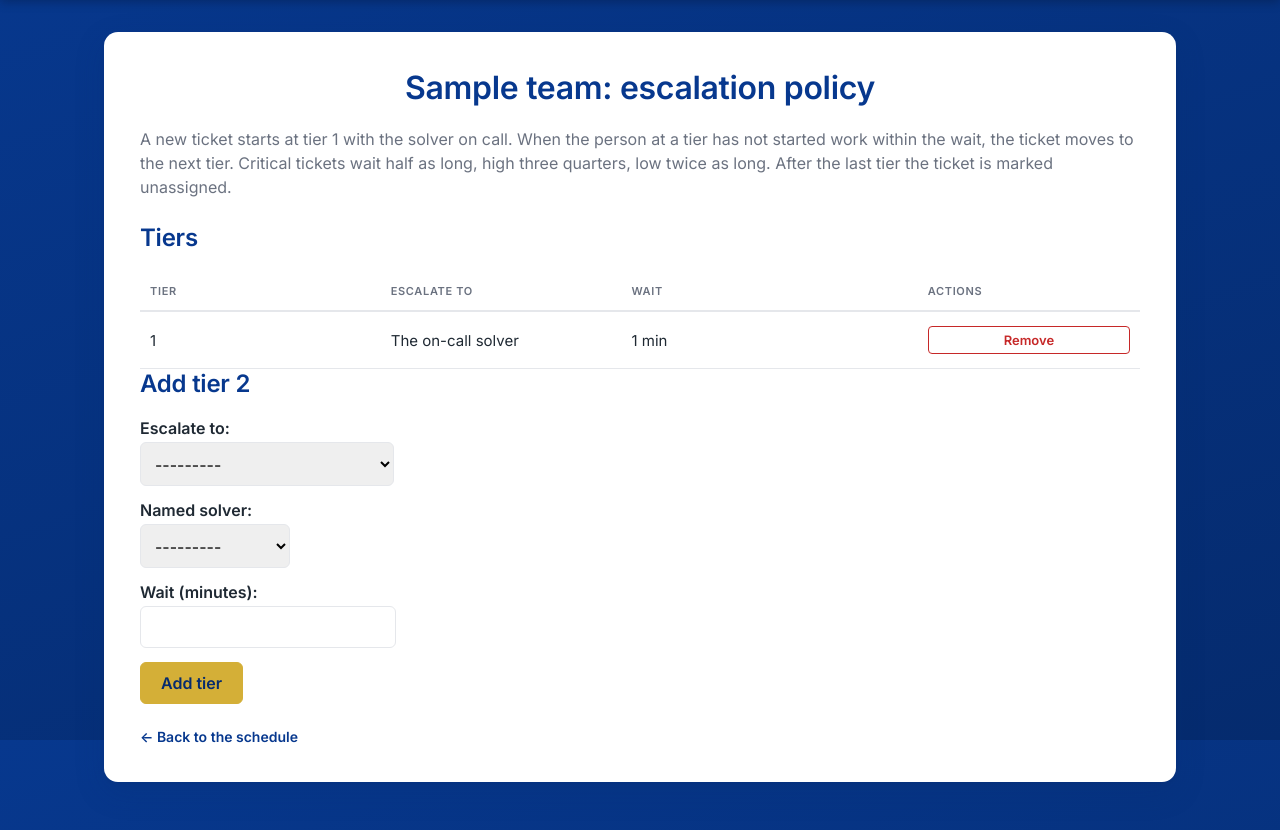
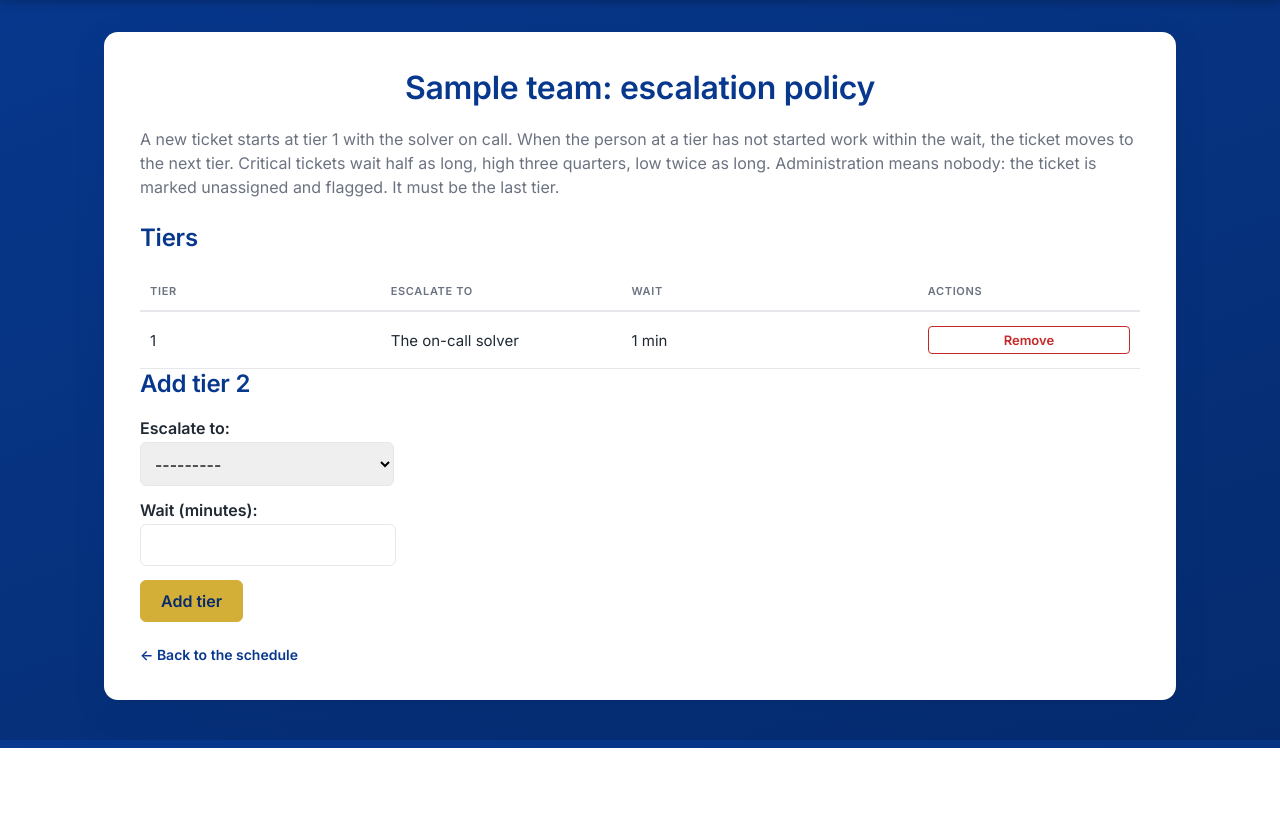
Before and after one commit to ZiedRbd/COSC-3339-Fall-2026-Term-Project, a Django app: page /policy/1/ in a window 1280 px wide. Shown: the part 60-890 px from the top of the page. After the commit the page ends 808 px from the top, so only its background shows below. Run offline with Django 5.2, Linux system fonts and the light colour scheme; a user stored in the database is signed in; tables that the repository leaves empty hold one stand-in row (values such as "Sample post"); data that the repository does not hold is empty.

Commit message:
Policy form shows the solver dropdown only for a named solver and hides the wait for administration

```diff
--- a/ops/forms.py
+++ b/ops/forms.py
@@ -204,7 +204,7 @@ class EscalationTierForm(forms.ModelForm):
             data["escalate_to_user"] = None
         if kind == "administration":
             if wait is not None:
-                self.add_error("wait_minutes", "The administration tier ends the policy and has no wait")
+                self.add_error("wait_minutes", "Leave the wait empty: administration ends the policy")
         elif not wait or wait <= 0:
             self.add_error("wait_minutes", "Wait must be a whole number of minutes above zero")
         return data
--- /dev/null
+++ b/static/js/policy.js
@@ -0,0 +1,18 @@
+// The tier form shows only the fields that matter for the chosen target:
+// the solver dropdown only for "a named solver", and no wait for administration.
+document.addEventListener("DOMContentLoaded", function () {
+    const kind = document.getElementById("id_escalate_to");
+    const solverRow = document.getElementById("id_escalate_to_user").closest("p");
+    const waitInput = document.getElementById("id_wait_minutes");
+    const waitRow = waitInput.closest("p");
+    if (!kind) return;
+
+    function refresh() {
+        solverRow.hidden = kind.value !== "user";
+        waitRow.hidden = kind.value === "administration";
+        if (kind.value === "administration") waitInput.value = "";
+    }
+
+    kind.addEventListener("change", refresh);
+    refresh();
+});
--- a/templates/policy.html
+++ b/templates/policy.html
@@ -1,10 +1,14 @@
 {% extends "base.html" %}
+{% load static %}
 {% block title %}{{ team.name }} escalation policy{% endblock %}
+{% block extra_js %}
+  <script src="{% static 'js/policy.js' %}?v=1" defer></script>
+{% endblock %}
 
 {% block content %}
 <div class="card wide">
   <h1 class="form-header">{{ team.name }}: escalation policy</h1>
-  <p class="lead">A new ticket starts at tier 1 with the solver on call. When the person at a tier has not started work within the wait, the ticket moves to the next tier. Critical tickets wait half as long, high three quarters, low twice as long. After the last tier the ticket is marked unassigned.</p>
+  <p class="lead">A new ticket starts at tier 1 with the solver on call. When the person at a tier has not started work within the wait, the ticket moves to the next tier. Critical tickets wait half as long, high three quarters, low twice as long. Administration means nobody: the ticket is marked unassigned and flagged. It must be the last tier.</p>
 
   {% if messages %}
     {% for message in messages %}
```
Also changed, not shown: ops/tests/test_policy_page.py (+1 -1 lines).
